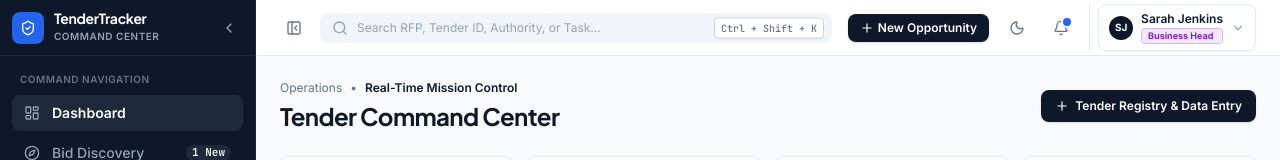
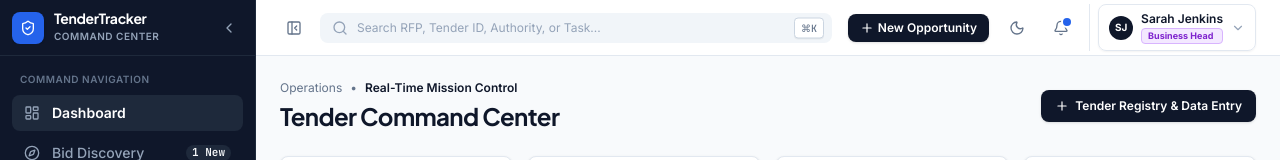
Before and after one commit to akib25889/Tender-tracker-v2, a React (Vite) app in the folder frontend/: page /dashboard in a window 1280 px wide. Shown: the top 160 px of the page. Built offline with nearby package versions, Linux system fonts and the light colour scheme.

Commit message:
docs: bump version to v2.4.0 and document master vault, chat, RBAC, and Command Palette

```diff
--- a/frontend/src/components/layout/Header.tsx
+++ b/frontend/src/components/layout/Header.tsx
@@ -51,7 +51,7 @@ export const Header: React.FC<HeaderProps> = ({
             <span className="truncate">Search RFP, Tender ID, Authority, or Task...</span>
           </div>
           <div className="absolute right-2 top-1/2 -translate-y-1/2 flex items-center gap-0.5 text-[#64748B] font-mono text-[10px] bg-white border border-[#CBD5E1] px-1.5 py-0.5 rounded shadow-2xs">
-            <span>Ctrl + Shift + K</span>
+            <span>⌘K</span>
           </div>
         </button>
       </div>
--- a/frontend/src/components/modals/CommandPaletteModal.tsx
+++ b/frontend/src/components/modals/CommandPaletteModal.tsx
@@ -48,10 +48,10 @@ export const CommandPaletteModal: React.FC = () => {
   const inputRef = useRef<HTMLInputElement>(null);
   const listRef = useRef<HTMLDivElement>(null);
 
-  // Global Keyboard Listener: Cmd+Shift+K / Ctrl+Shift+K & Escape
+  // Global Keyboard Listener: Cmd+K / Ctrl+K & Escape
   useEffect(() => {
     const handleKeyDown = (e: KeyboardEvent) => {
-      if ((e.metaKey || e.ctrlKey) && e.shiftKey && e.key.toLowerCase() === 'k') {
+      if ((e.metaKey || e.ctrlKey) && e.key.toLowerCase() === 'k') {
         e.preventDefault();
         setIsCommandPaletteOpen(!isCommandPaletteOpen);
       } else if (e.key === 'Escape' && isCommandPaletteOpen) {
@@ -438,7 +438,7 @@ export const CommandPaletteModal: React.FC = () => {
 
               return (
                 <div
-                  key={`${item.id}-${idx}`}
+                  key={item.id}
                   data-index={idx}
                   onClick={item.onSelect}
                   onMouseEnter={() => setSelectedIndex(idx)}
```
Also changed, not shown: 2 other files (tests, documents, lock files or other folders).
